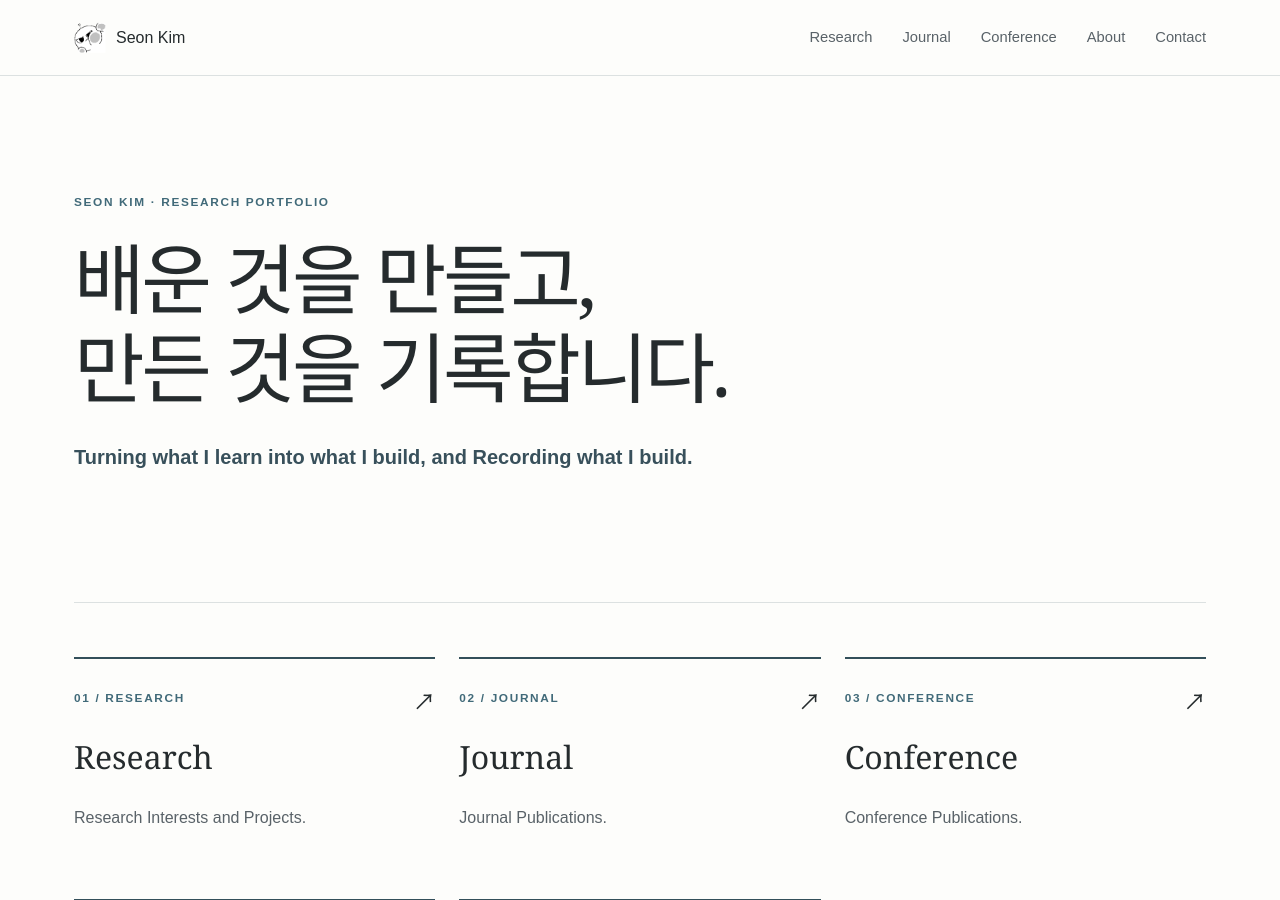
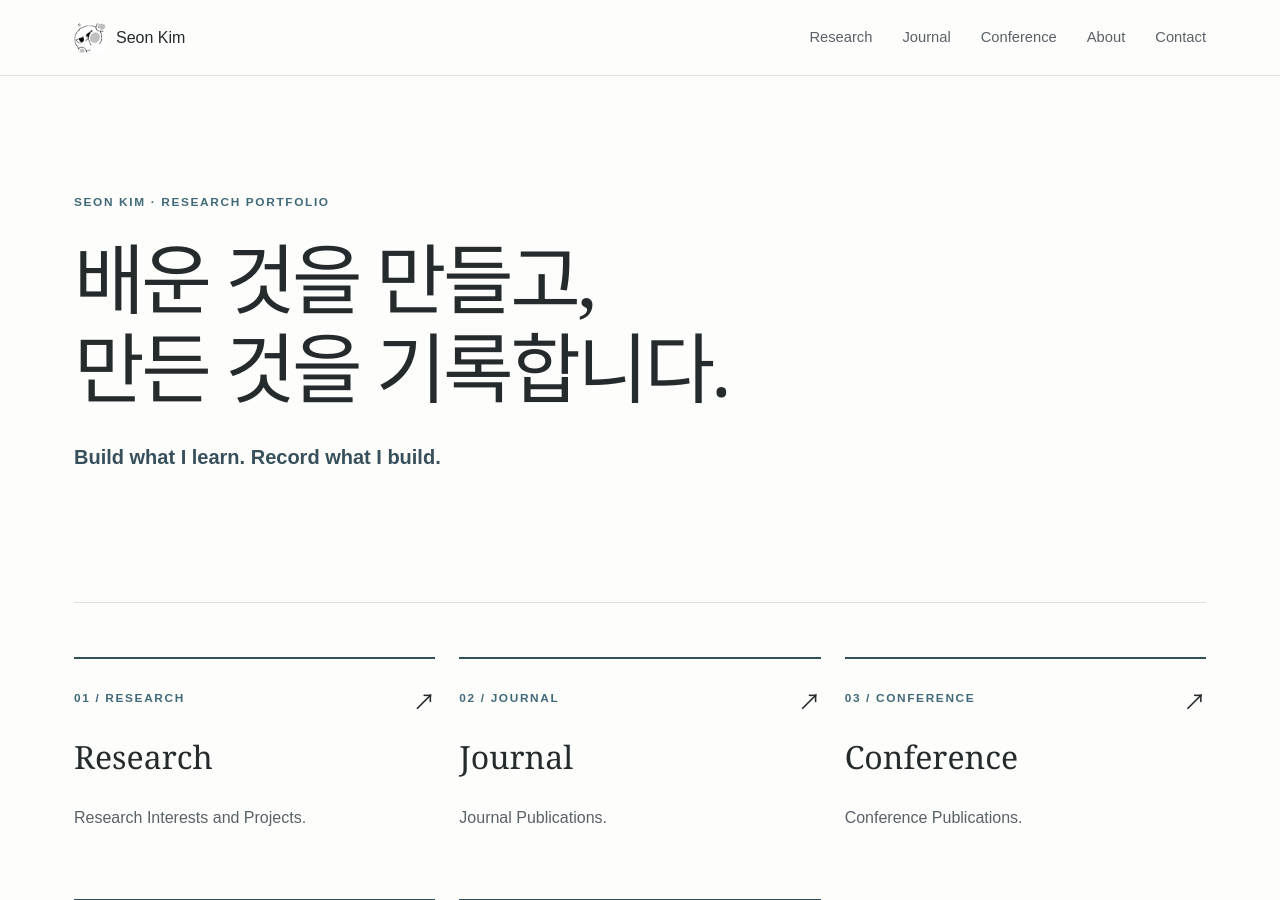
Before and after one commit to KSO012/KSO012.github.io, a Jekyll site: the page built from index.md, in a window 1280 px wide and 900 px high. Built offline with Jekyll 4.4.1, drawn with Linux system fonts in a browser that asks for light colours.

Commit message:
Update index.md

```diff
--- a/index.md
+++ b/index.md
@@ -18,7 +18,7 @@ permalink: /
   </h1>
 
   <p class="lead">
-    Turning what I learn into what I build, and Recording what I build.
+    Build what I learn. Record what I build.
   </p>
 
 </section>
```
